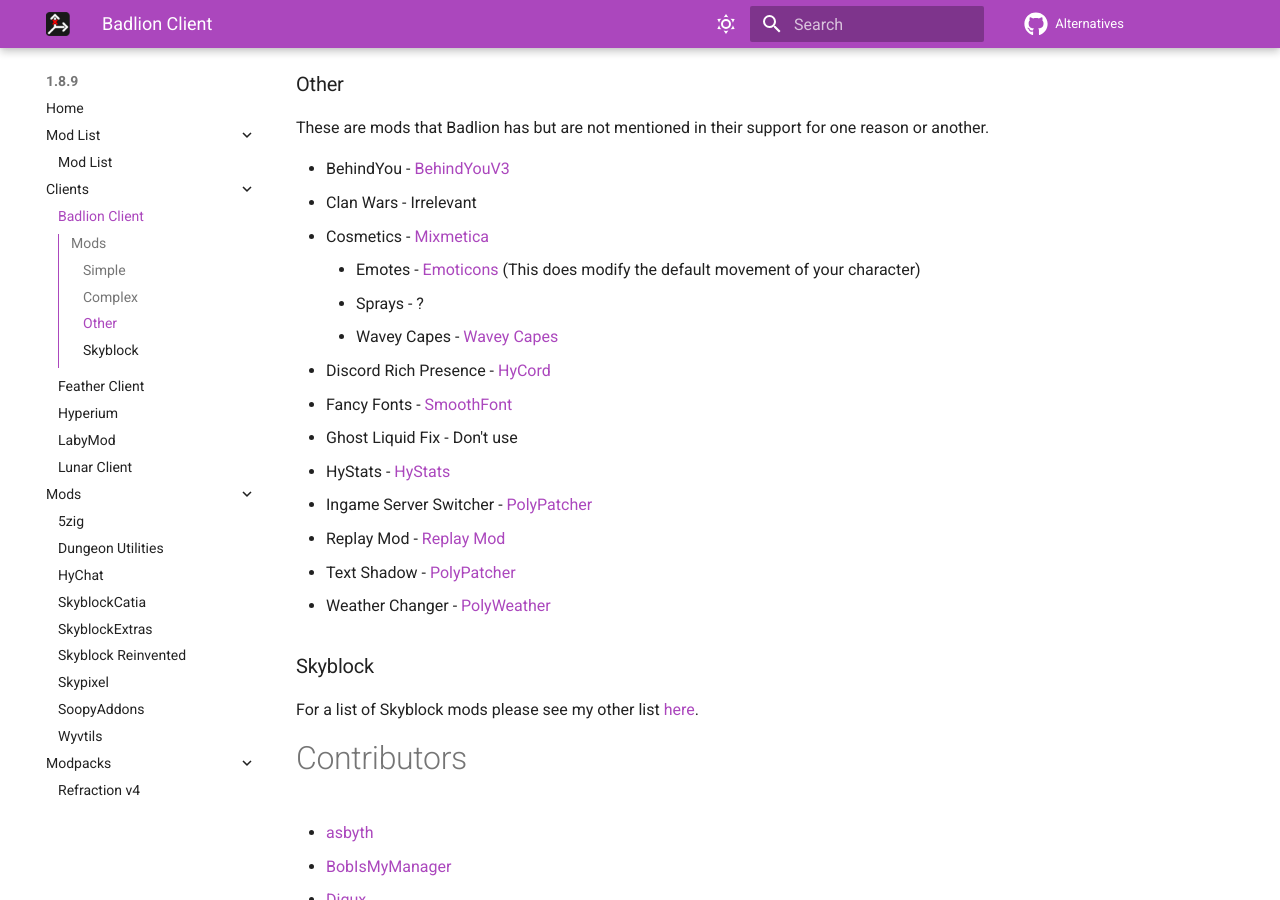
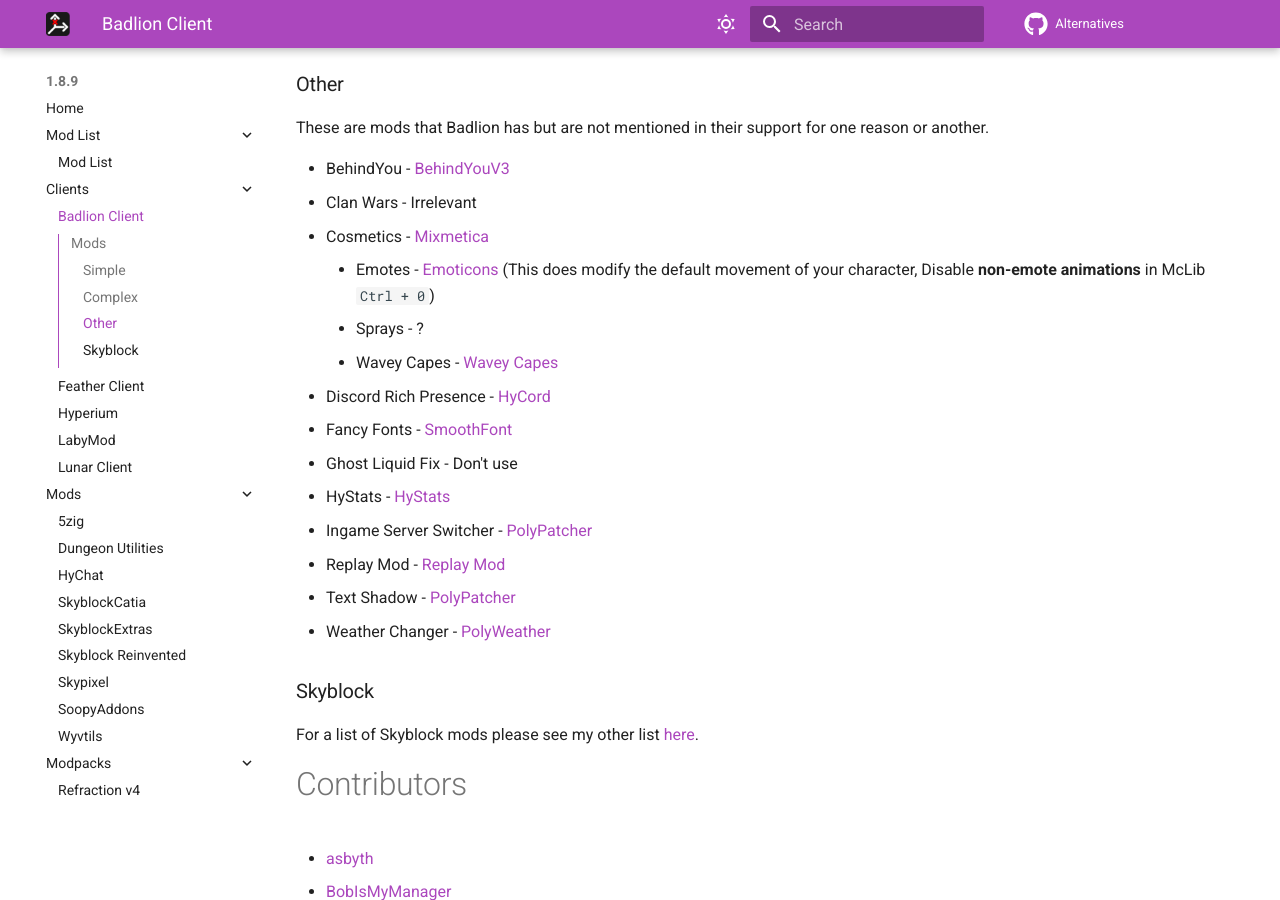
Before and after one commit to MicrocontrollersDev/Alternatives, an MkDocs documentation site: the page built from docs/1.8.9/badlion_client.md, in a window 1280 px wide and 900 px high, scrolled down 5304 px. Built offline with MkDocs 1.6.1 and Material for MkDocs 9.7.7, drawn with Linux system fonts in a browser that asks for light colours; comment, search, counter and statistics services are not loaded.

Commit message:
Add how to disable the non emote animations

```diff
--- a/docs/1.8.9/badlion_client.md
+++ b/docs/1.8.9/badlion_client.md
@@ -163,7 +163,7 @@
 * BehindYou - [BehindYouV3](https://modrinth.com/mod/behindyou)
 * Clan Wars - Irrelevant
 * Cosmetics - [Mixmetica](https://modrinth.com/mod/mixmetica)
-    * Emotes - [Emoticons](https://www.curseforge.com/minecraft/mc-mods/emoticons/files/all?page=1&pageSize=20&version=1.8.9) (This does modify the default movement of your character)
+    * Emotes - [Emoticons](https://www.curseforge.com/minecraft/mc-mods/emoticons/files/all?page=1&pageSize=20&version=1.8.9) (This does modify the default movement of your character, Disable **non-emote animations** in McLib `Ctrl + 0`)
     * Sprays - ?
     * Wavey Capes - [Wavey Capes](https://modrinth.com/mod/wavey-capes)
 * Discord Rich Presence - [HyCord](https://github.com/DeDiamondPro/HyCord/releases/latest)
```
